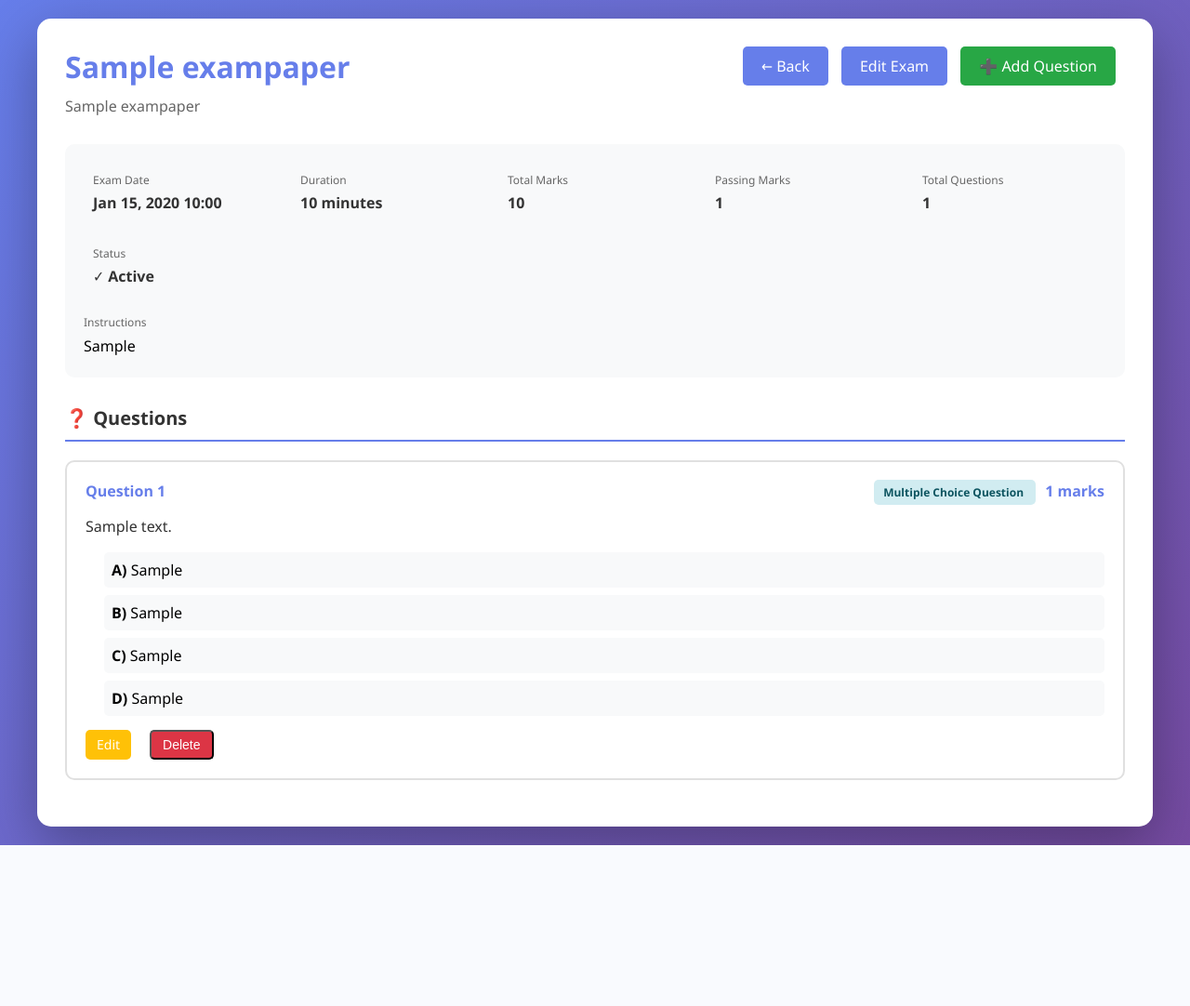
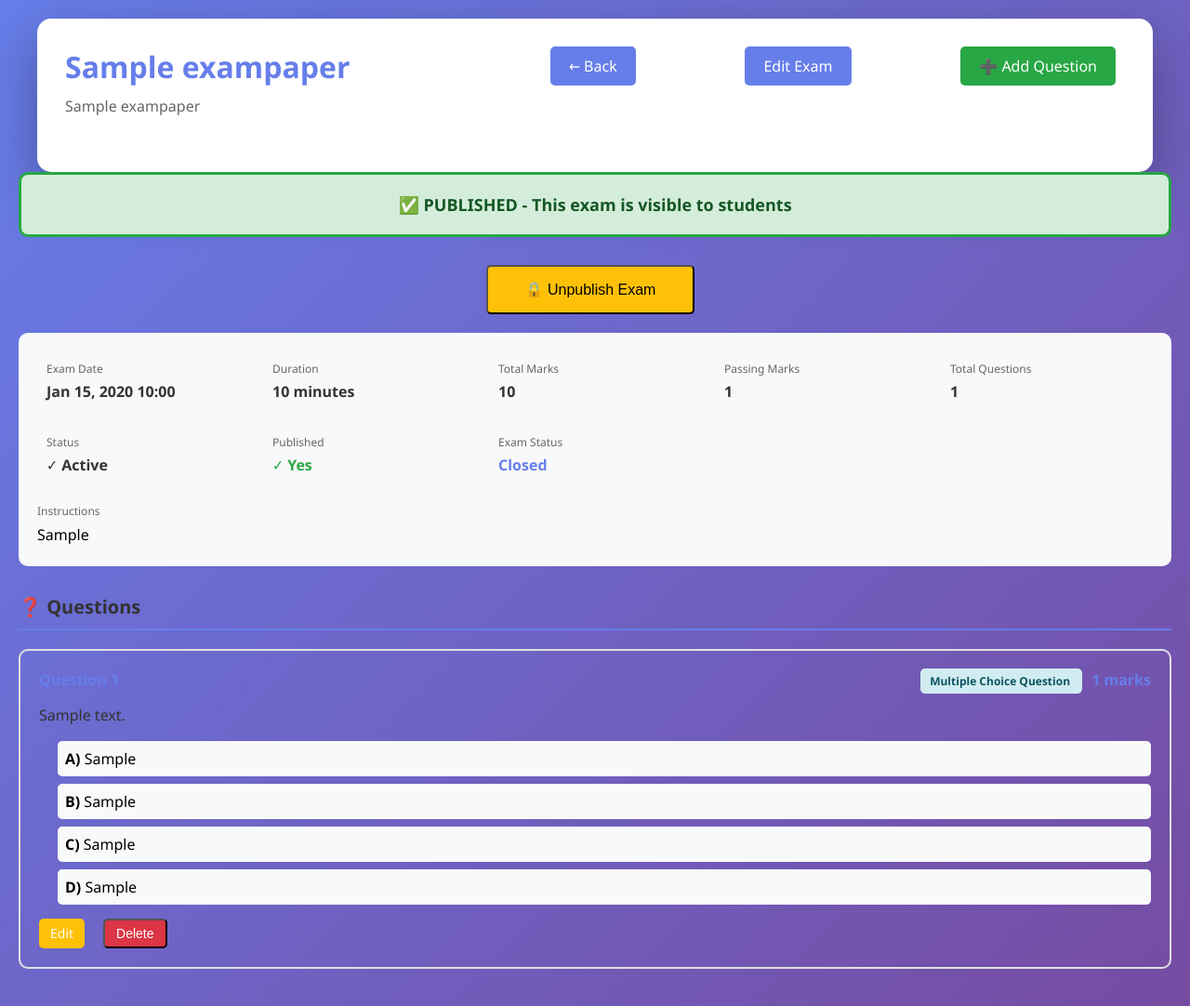
Before and after one commit to vikrantan5/AI-Based-online-exam-proctoring-System555, a Django app: page /admin/exams/1/ in a window 1280 px wide. Shown: the whole page at 93% size. Before the commit the page ends 909 px from the top, so only its background shows below. Run offline with Django 5.2, Linux system fonts and the light colour scheme; a user stored in the database is signed in; tables that the repository leaves empty hold one stand-in row (values such as "Sample post").

Commit message:
done finally

```diff
--- a/futurproctor/proctoring/templates/admin/exam_paper_detail.html
+++ b/futurproctor/proctoring/templates/admin/exam_paper_detail.html
@@ -132,10 +132,39 @@
         .btn-edit:hover { background: #e0a800; }
         .btn-delete { background: #dc3545; }
         .btn-delete:hover { background: #c82333; }
+          .btn-publish { background: #28a745; font-size: 16px; }
+        .btn-publish:hover { background: #218838; }
+        .btn-unpublish { background: #ffc107; color: #000; font-size: 16px; }
+        .btn-unpublish:hover { background: #e0a800; }
         .empty-state {
             text-align: center;
             padding: 60px 20px;
             color: #999;
+        }
+         .publish-status-banner {
+            padding: 20px;
+            border-radius: 10px;
+            margin-bottom: 30px;
+            text-align: center;
+            font-size: 18px;
+            font-weight: 600;
+            border: 3px solid;
+        }
+        .status-published {
+            background: #d4edda;
+            color: #155724;
+            border-color: #28a745;
+        }
+        .status-draft {
+            background: #fff3cd;
+            color: #856404;
+            border-color: #ffc107;
+        }
+        .publish-actions {
+            display: flex;
+            gap: 10px;
+            align-items: center;
+            flex-wrap: wrap;
         }
     </style>
 </head>
@@ -146,11 +175,51 @@
                 <h1>{{ exam_paper.title }}</h1>
                 <p style="color: #666;">{{ exam_paper.subject }}</p>
             </div>
-            <div>
+            <div class="publish-actions"></div>
                 <a href="{% url 'exam_paper_list' %}" class="btn">← Back</a>
                 <a href="{% url 'exam_paper_edit' exam_paper.id %}" class="btn">Edit Exam</a>
                 <a href="{% url 'question_create' exam_paper.id %}" class="btn btn-success">➕ Add Question</a>
             </div>
+        </div>
+         <!-- PUBLISH STATUS BANNER -->
+        {% if exam_paper.published %}
+        <div class="publish-status-banner status-published">
+            ✅ <strong>PUBLISHED</strong> - This exam is visible to students
+        </div>
+        {% else %}
+        <div class="publish-status-banner status-draft">
+            📝 <strong>DRAFT</strong> - This exam is NOT visible to students
+        </div>
+        {% endif %}
+
+        <!-- PUBLISH/UNPUBLISH ACTIONS -->
+        <div style="margin-bottom: 20px; text-align: center;">
+            {% if exam_paper.published %}
+                <form method="post" action="{% url 'unpublish_exam' exam_paper.id %}" style="display: inline;"
+                      onsubmit="return confirm('Are you sure you want to unpublish this exam? Students will no longer see it.');">
+                    {% csrf_token %}
+                    <button type="submit" class="btn btn-unpublish" style="padding: 15px 40px;">
+                        🔒 Unpublish Exam
+                    </button>
+                </form>
+            {% else %}
+                {% if questions.count == 0 %}
+                    <button class="btn btn-disabled" disabled style="padding: 15px 40px; font-size: 16px;">
+                        ❌ Cannot Publish (No Questions)
+                    </button>
+                    <p style="color: #dc3545; margin-top: 10px; font-weight: 600;">
+                        Please add at least one question before publishing this exam
+                    </p>
+                {% else %}
+                    <form method="post" action="{% url 'publish_exam' exam_paper.id %}" style="display: inline;"
+                          onsubmit="return confirm('Are you sure you want to publish this exam? Students will be able to see and attempt it.');">
+                        {% csrf_token %}
+                        <button type="submit" class="btn btn-publish" style="padding: 15px 40px;">
+                            🚀 Publish Exam
+                        </button>
+                    </form>
+                {% endif %}
+            {% endif %}
         </div>
 
         <div class="info-section">
@@ -178,6 +247,16 @@
                 <div class="info-item">
                     <div class="info-label">Status</div>
                     <div class="info-value">{% if exam_paper.is_active %}✓ Active{% else %}✗ Inactive{% endif %}</div>
+                </div>
+                 <div class="info-item">
+                    <div class="info-label">Published</div>
+                    <div class="info-value" style="color: {% if exam_paper.published %}#28a745{% else %}#ffc107{% endif %};">
+                        {% if exam_paper.published %}✓ Yes{% else %}✗ No{% endif %}
+                    </div>
+                </div>
+                <div class="info-item">
+                    <div class="info-label">Exam Status</div>
+                    <div class="info-value" style="color: #667eea;">{{ exam_paper.exam_status_display }}</div>
                 </div>
             </div>
             {% if exam_paper.instructions %}
```
